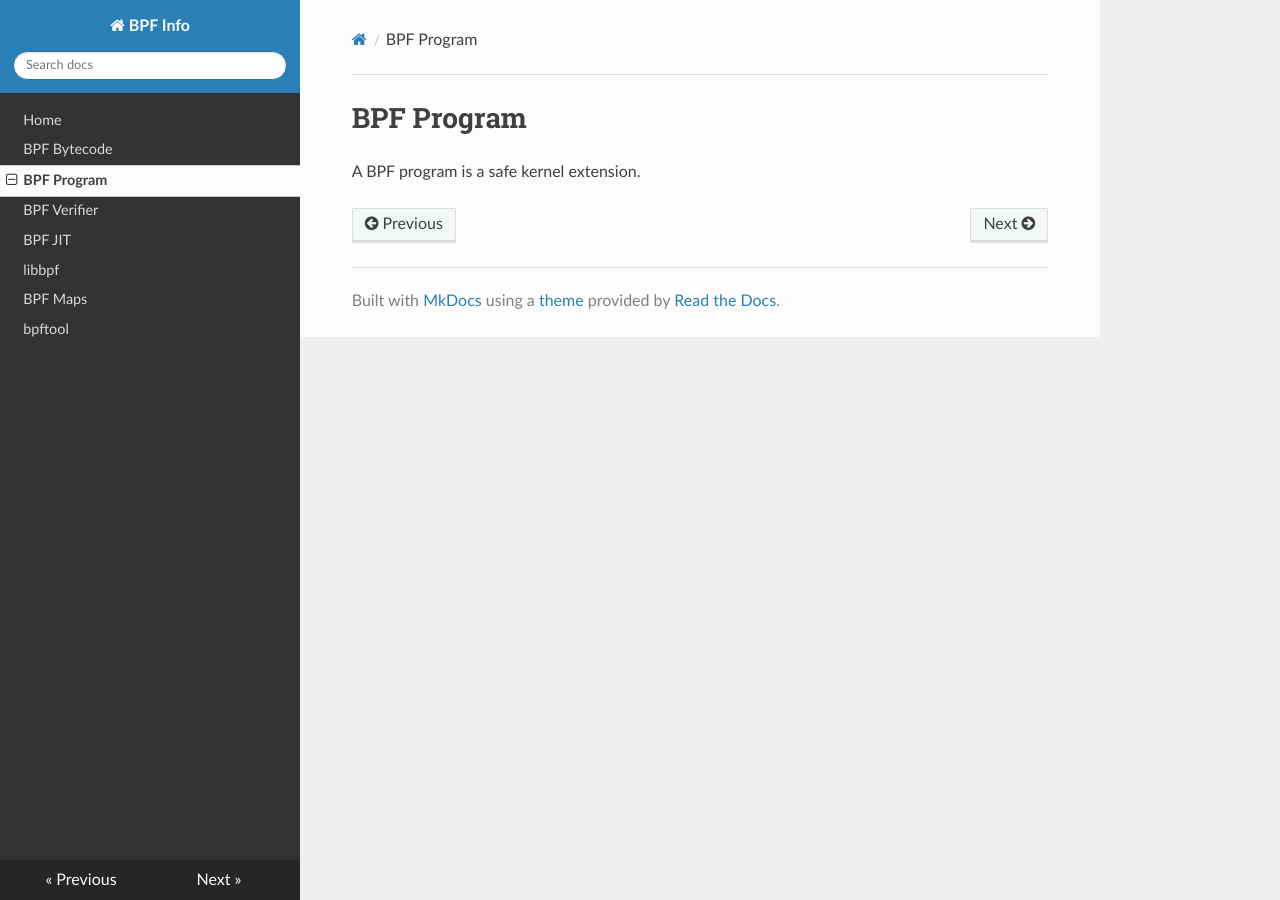
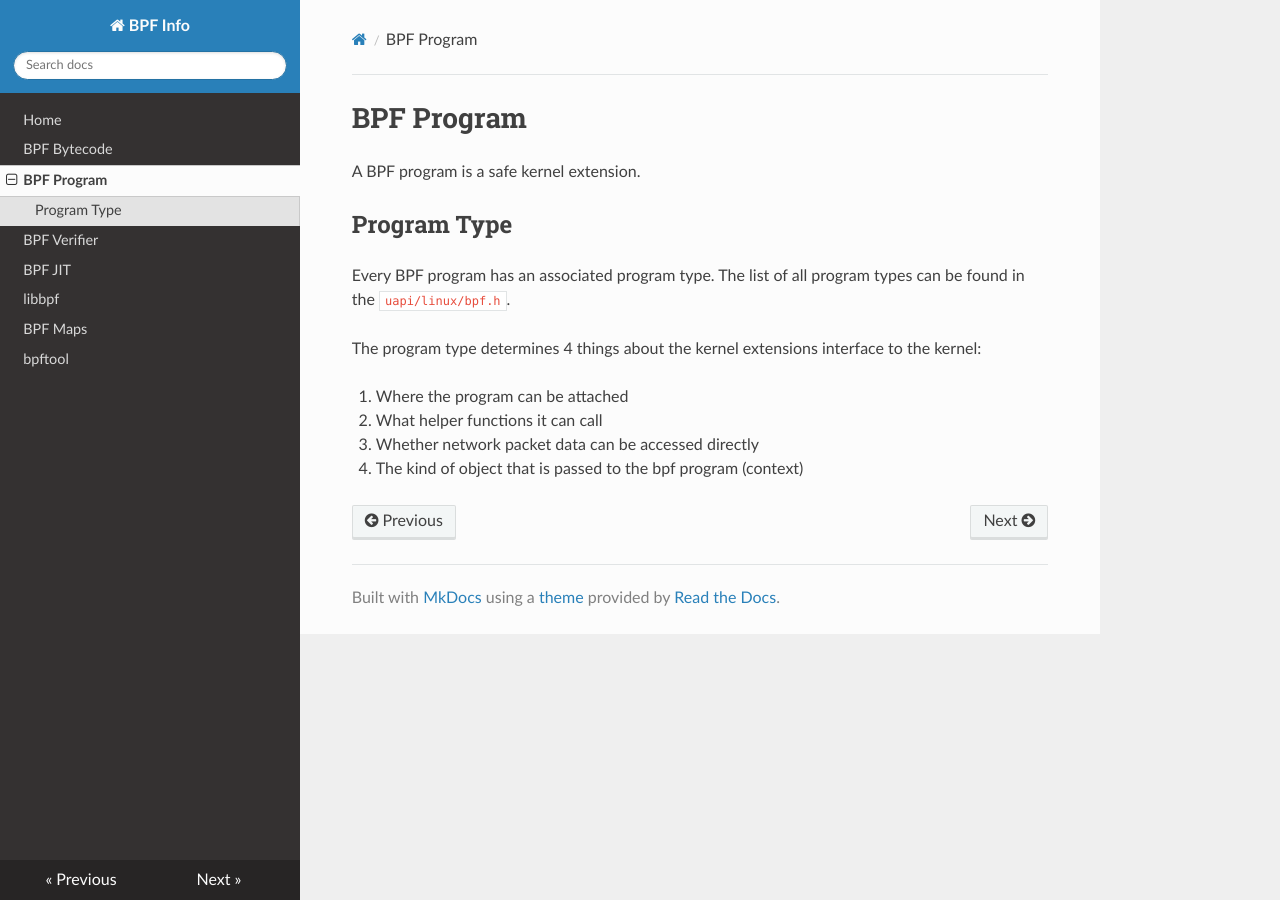
Before and after one commit to rosalab/bpf-info, an MkDocs documentation site: the page built from docs/program.md, in a window 1280 px wide. Built offline with MkDocs 1.6.1, drawn with Linux system fonts in a browser that asks for light colours; nearby versions of some CDN libraries.

Commit message:
added some program types

```diff
--- a/docs/program.md
+++ b/docs/program.md
@@ -1,2 +1,13 @@
 # BPF Program
 A BPF program is a safe kernel extension.
+
+## Program Type
+Every BPF program has an associated program type.
+The list of all program types can be found in the `uapi/linux/bpf.h`.
+
+The program type determines 4 things about the kernel extensions interface to the kernel:
+
+1. Where the program can be attached
+2. What helper functions it can call
+3. Whether network packet data can be accessed directly
+4. The kind of object that is passed to the bpf program (context)
```
